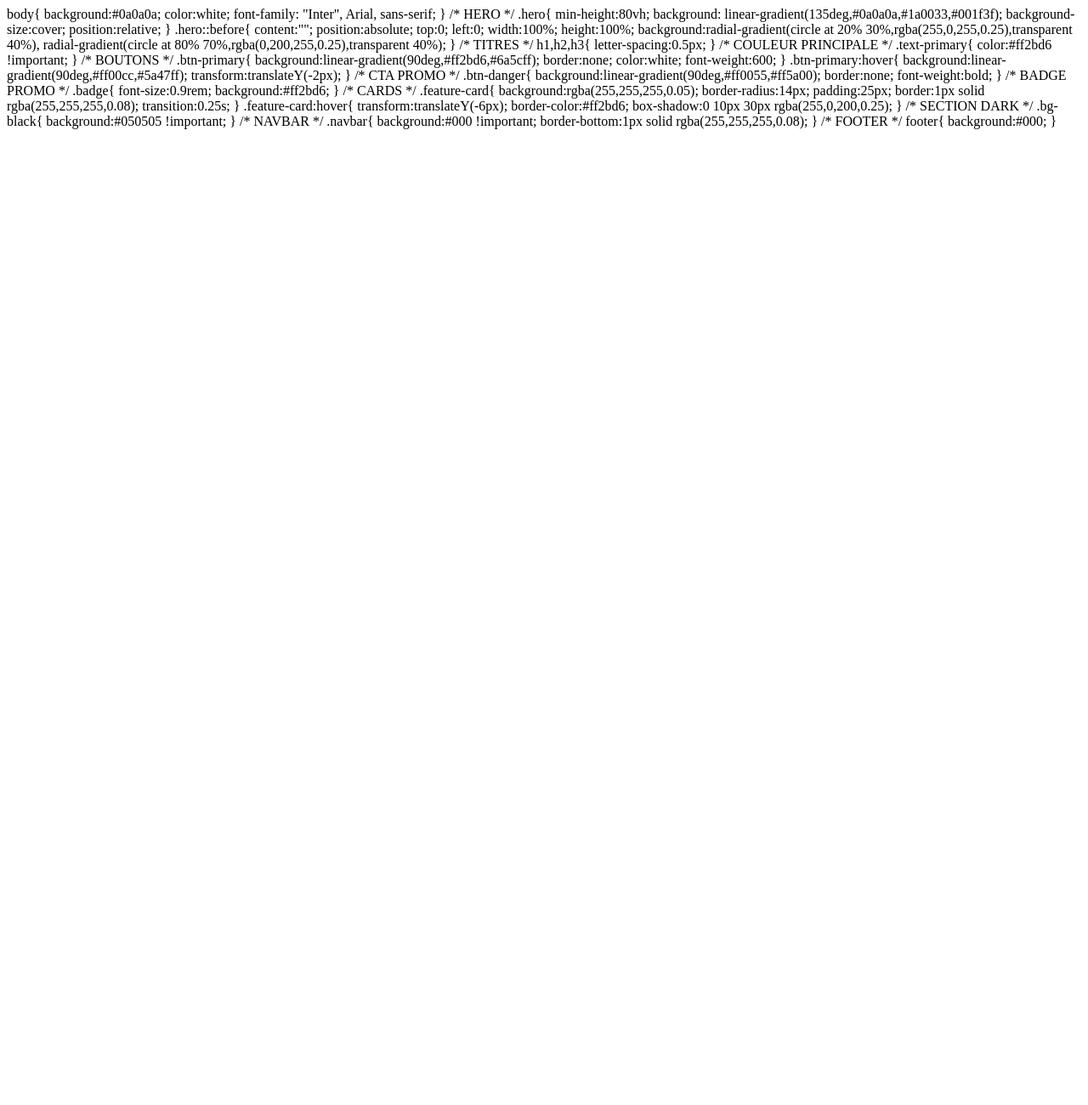
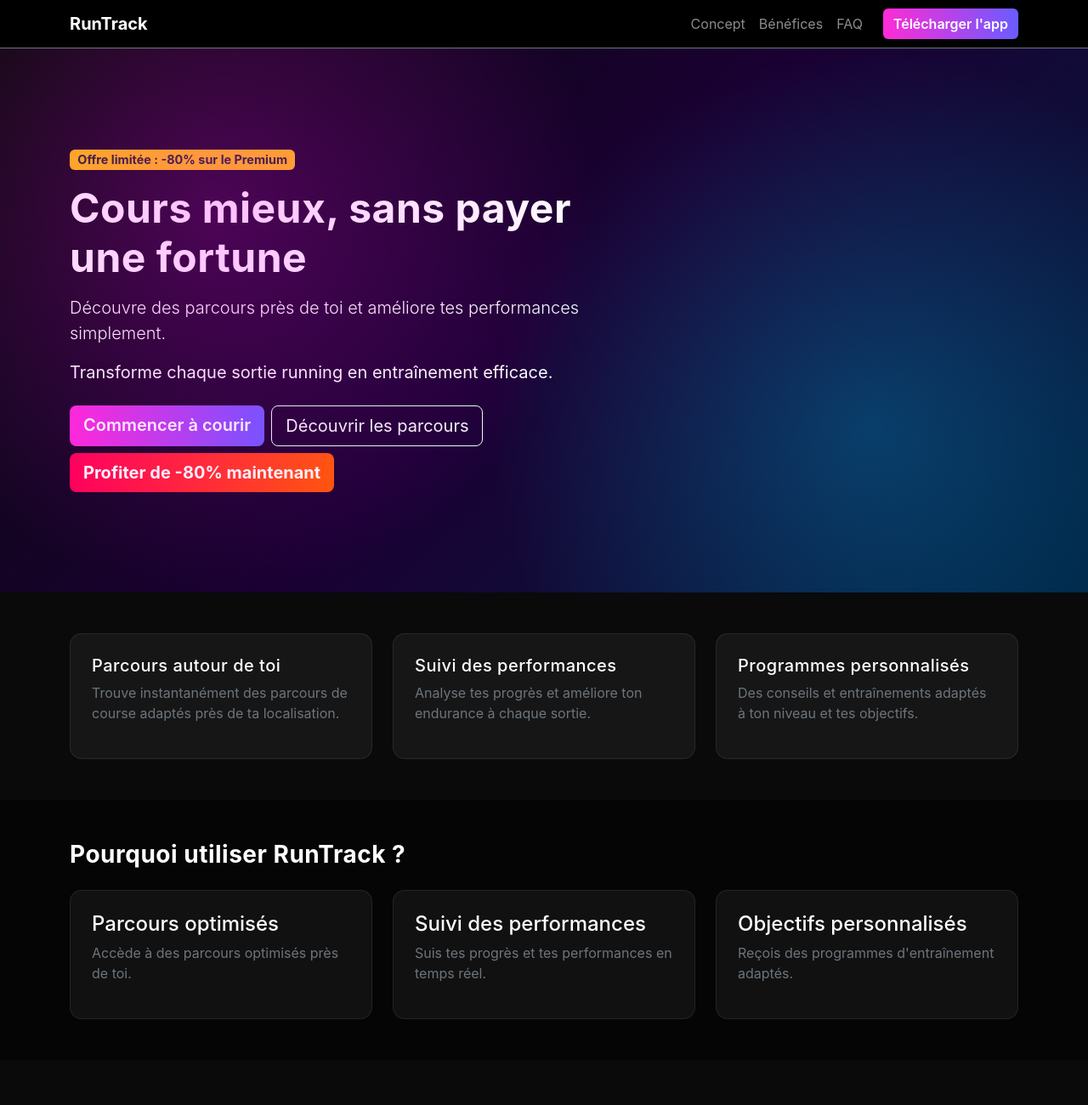
Before and after one commit to sarahcrl77/Course-a-pied-Manon, a plain HTML site: page index.html in a window 1280 px wide. Shown: the top 1300 px of the page at 85% size. Before the commit the page ends 800 px from the top, so only its background shows below. Drawn offline with nearby package versions, Linux system fonts and the light colour scheme.

Commit message:
Update index.html

```diff
--- a/index.html
+++ b/index.html
@@ -1,3 +1,14 @@
+<!doctype html>
+<html lang="fr">
+<head>
+<meta charset="utf-8">
+<meta name="viewport" content="width=device-width, initial-scale=1">
+
+<title>RunTrack — Application Running</title>
+
+<link href="https://cdn.jsdelivr.net/npm/bootstrap@5.3.3/dist/css/bootstrap.min.css" rel="stylesheet">
+
+<style>
 body{
 background:#0a0a0a;
 color:white;
@@ -100,3 +111,290 @@ border-bottom:1px solid rgba(255,255,255,0.08);
 footer{
 background:#000;
 }
+
+</style>
+
+</head>
+
+<body>
+
+<!-- NAVBAR -->
+
+<nav class="navbar navbar-expand-lg navbar-dark bg-dark border-bottom border-secondary">
+
+<div class="container">
+
+<a class="navbar-brand fw-bold" href="#">RunTrack</a>
+
+<button class="navbar-toggler" type="button" data-bs-toggle="collapse" data-bs-target="#nav">
+<span class="navbar-toggler-icon"></span>
+</button>
+
+<div class="collapse navbar-collapse" id="nav">
+
+<ul class="navbar-nav ms-auto">
+
+<li class="nav-item">
+<a class="nav-link" href="#concept">Concept</a>
+</li>
+
+<li class="nav-item">
+<a class="nav-link" href="#benefits">Bénéfices</a>
+</li>
+
+<li class="nav-item">
+<a class="nav-link" href="#faq">FAQ</a>
+</li>
+
+</ul>
+
+<a class="btn btn-primary ms-lg-3" href="#cta">
+Télécharger l'app
+</a>
+
+</div>
+
+</div>
+
+</nav>
+
+<!-- HERO -->
+
+<header class="hero d-flex align-items-center">
+
+<div class="container hero-content py-5">
+
+<div class="row align-items-center">
+
+<div class="col-lg-7">
+
+<span class="badge bg-warning text-dark mb-3">
+Offre limitée : -80% sur le Premium
+</span>
+
+<h1 class="display-5 fw-bold mb-3">
+
+Cours mieux, sans payer une fortune
+
+</h1>
+
+<p class="lead">
+
+Découvre des parcours près de toi et améliore tes performances simplement.
+
+</p>
+
+<p class="fs-5 mb-4">
+
+Transforme chaque sortie running en entraînement efficace.
+
+</p>
+
+<div class="d-flex flex-wrap gap-2">
+
+<a class="btn btn-primary btn-lg" href="#cta">
+
+Commencer à courir
+
+</a>
+
+<a class="btn btn-outline-light btn-lg" href="#benefits">
+
+Découvrir les parcours
+
+</a>
+
+<a class="btn btn-danger btn-lg" href="#cta">
+
+Profiter de -80% maintenant
+
+</a>
+
+</div>
+
+</div>
+
+</div>
+
+</div>
+
+</header>
+
+<!-- CONCEPT -->
+
+<section id="concept" class="py-5">
+
+<div class="container">
+
+<div class="row g-4">
+
+<div class="col-lg-4">
+
+<div class="feature-card">
+
+<h3 class="h5">Parcours autour de toi</h3>
+
+<p class="text-secondary">
+
+Trouve instantanément des parcours de course adaptés près de ta localisation.
+
+</p>
+
+</div>
+
+</div>
+
+<div class="col-lg-4">
+
+<div class="feature-card">
+
+<h3 class="h5">Suivi des performances</h3>
+
+<p class="text-secondary">
+
+Analyse tes progrès et améliore ton endurance à chaque sortie.
+
+</p>
+
+</div>
+
+</div>
+
+<div class="col-lg-4">
+
+<div class="feature-card">
+
+<h3 class="h5">Programmes personnalisés</h3>
+
+<p class="text-secondary">
+
+Des conseils et entraînements adaptés à ton niveau et tes objectifs.
+
+</p>
+
+</div>
+
+</div>
+
+</div>
+
+</div>
+
+</section>
+
+<!-- BENEFITS -->
+
+<section id="benefits" class="py-5 bg-black">
+
+<div class="container">
+
+<h2 class="h3 fw-bold mb-4">
+
+Pourquoi utiliser RunTrack ?
+
+</h2>
+
+<div class="row g-4">
+
+<div class="col-md-4">
+
+<div class="feature-card">
+
+<h4>Parcours optimisés</h4>
+
+<p class="text-secondary">
+
+Accède à des parcours optimisés près de toi.
+
+</p>
+
+</div>
+
+</div>
+
+<div class="col-md-4">
+
+<div class="feature-card">
+
+<h4>Suivi des performances</h4>
+
+<p class="text-secondary">
+
+Suis tes progrès et tes performances en temps réel.
+
+</p>
+
+</div>
+
+</div>
+
+<div class="col-md-4">
+
+<div class="feature-card">
+
+<h4>Objectifs personnalisés</h4>
+
+<p class="text-secondary">
+
+Reçois des programmes d'entraînement adaptés.
+
+</p>
+
+</div>
+
+</div>
+
+</div>
+
+</div>
+
+</section>
+
+<!-- CTA FINAL -->
+
+<section id="cta" class="py-5 text-center">
+
+<div class="container">
+
+<h2 class="fw-bold mb-3">
+
+Passe au niveau supérieur
+
+</h2>
+
+<p class="text-secondary mb-4">
+
+Offre de lancement : Premium à -80% jusqu'à après-demain.
+
+</p>
+
+<a class="btn btn-danger btn-lg">
+
+Profiter de -80% maintenant
+
+</a>
+
+</div>
+
+</section>
+
+<!-- FOOTER -->
+
+<footer class="py-4 border-top border-secondary">
+
+<div class="container text-center">
+
+<p class="text-secondary mb-0">
+
+© 2026 RunTrack — Application Running
+
+</p>
+
+</div>
+
+</footer>
+
+<script src="https://cdn.jsdelivr.net/npm/bootstrap@5.3.3/dist/js/bootstrap.bundle.min.js"></script>
+
+</body>
+</html>
```
